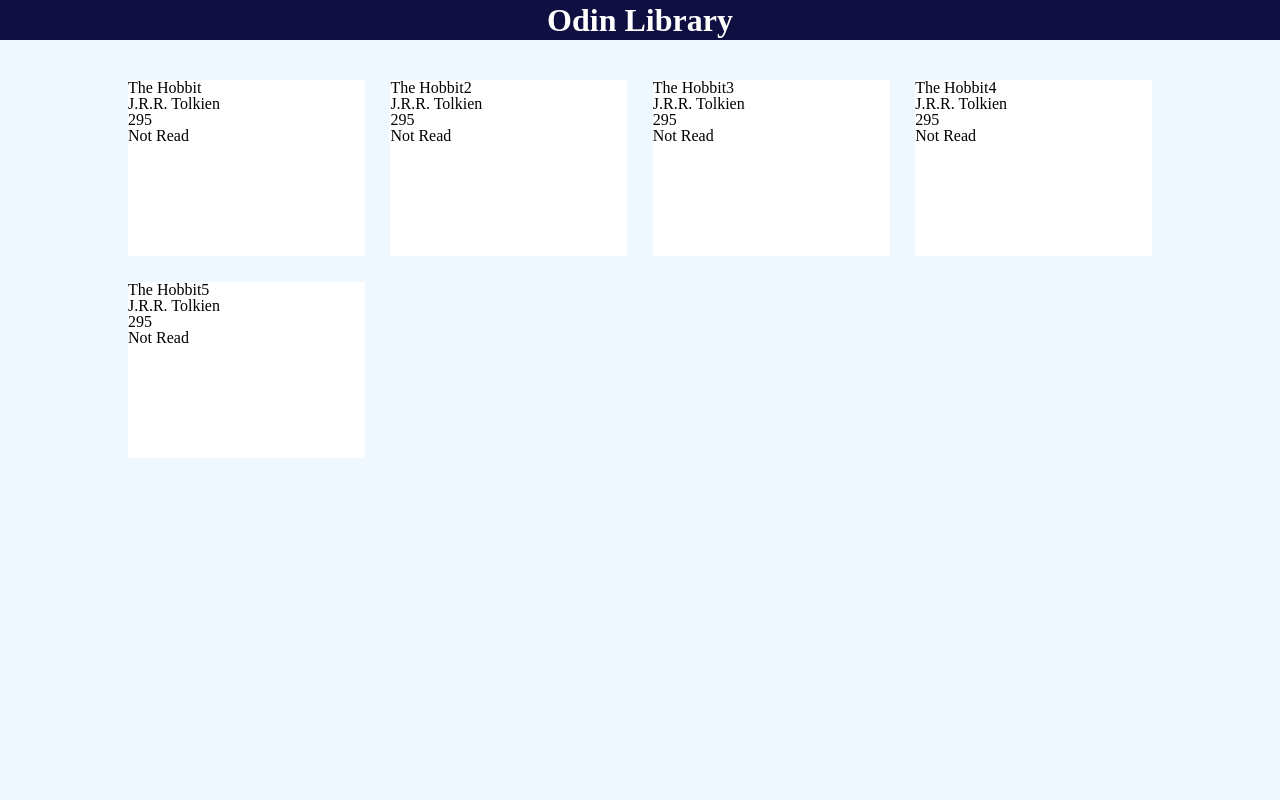
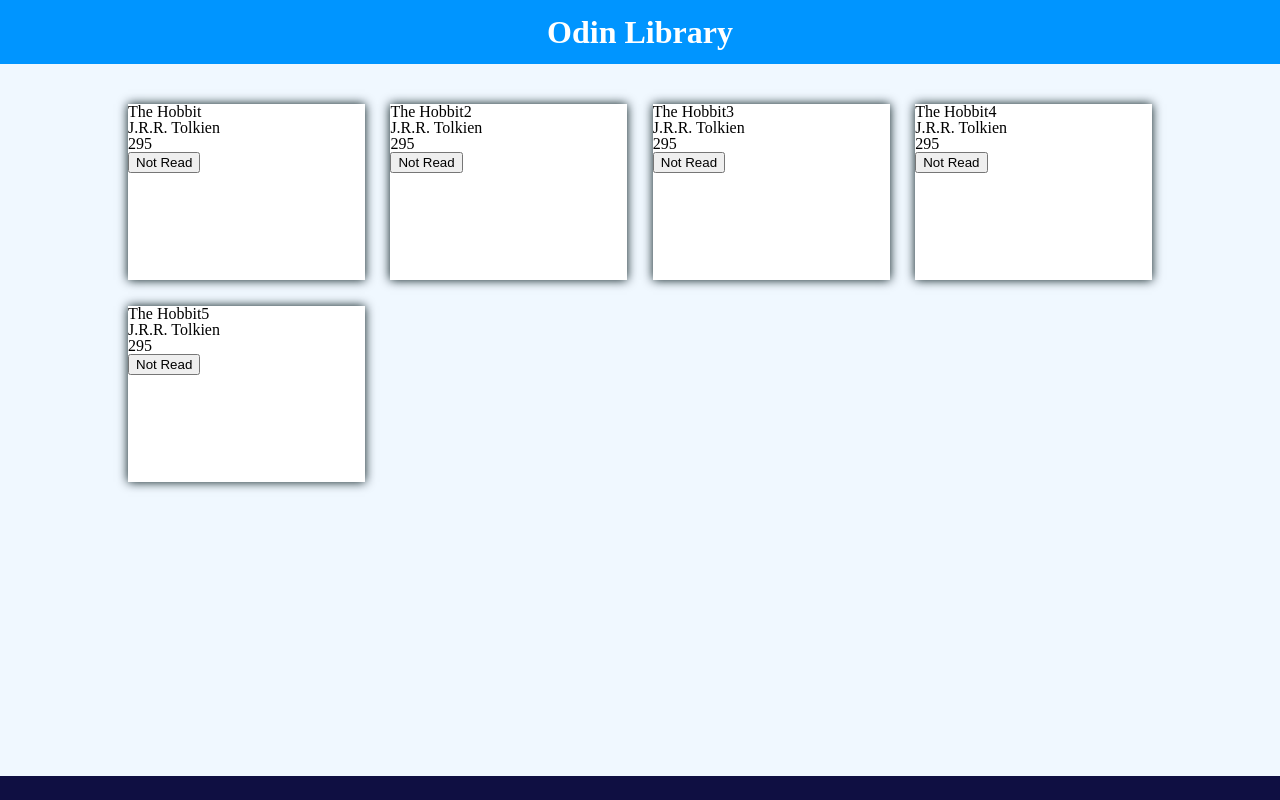
Before and after one commit to 16bitsPixel/Odin-Library, a plain HTML site: page index.html in a window 1280 px wide. Drawn offline with Linux system fonts and the light colour scheme.

Commit message:
change site styling and add books

```diff
--- a/javascript.js
+++ b/javascript.js
@@ -42,18 +42,18 @@ function displayLibrary() {
         authorText.textContent = myLibrary[i].author;
         let pageText = document.createElement("p");
         pageText.textContent = myLibrary[i].numPages;
-        let readText = document.createElement("p");
+        let readButton = document.createElement("button");
         if (myLibrary[i].readYet) {
-            readText.textContent = "Read";
+            readButton.textContent = "Read";
         }
         else {
-            readText.textContent = "Not Read";
+            readButton.textContent = "Not Read";
         }
 
         bookCard.append(titleText);
         bookCard.append(authorText);
         bookCard.append(pageText);
-        bookCard.append(readText);
+        bookCard.append(readButton);
 
         document.querySelector(".library").append(bookCard);
     }
--- a/styles.css
+++ b/styles.css
@@ -66,8 +66,8 @@ html, body {
 
 .header {
     width: 100%;
-    height: 5vh;
-    background-color:rgb(15, 15, 66);
+    height: 8vh;
+    background-color:rgb(0, 149, 255);
     display: flex;
     justify-content: center;
     align-items: center;
@@ -92,4 +92,13 @@ html, body {
     background-color: white;
     height: 22vh;
     width: 100%;
+    box-shadow: 0px 0px 10px 0px rgb(0, 21, 24);
 }
+
+.footer {
+    position: fixed;
+    bottom: 0;
+    width: 100%;
+    height: 3vh;
+    background-color:rgb(15, 15, 66);
+}
```
